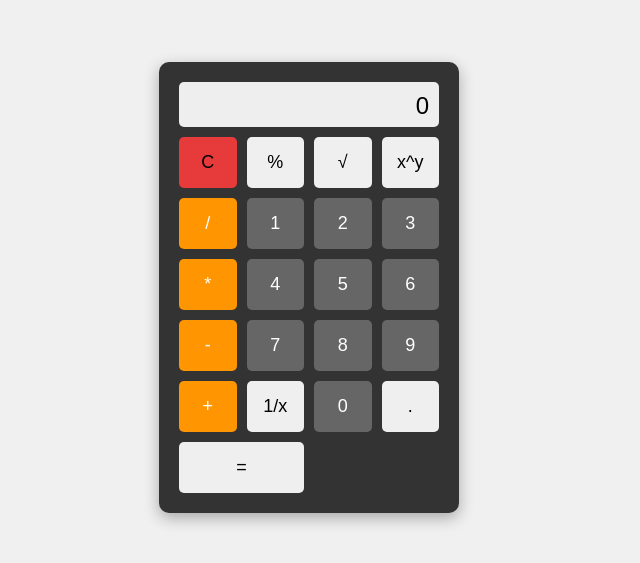
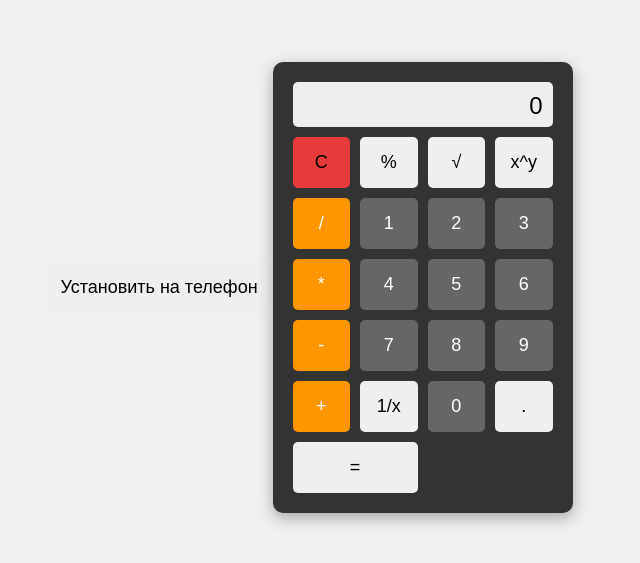
Before and after one commit to D4h9I/mobile, a plain HTML site: page index.html in a window 1280 px wide. Shown: the part 113-676 px from the top of the page, without its empty margins (331-971 px from the left). Drawn offline with Linux system fonts and the light colour scheme.

Commit message:
Update index.html

```diff
--- a/index.html
+++ b/index.html
@@ -86,7 +86,7 @@
 		</style>
 	</head>
 	<body>
-        <button id="install" class="button" hidden>Установить на телефон</button>
+        <button id="install" class="button">Установить на телефон</button>
 		<div class="calculator">
 			<div class="display">0</div>
 			<div class="buttons">
```
